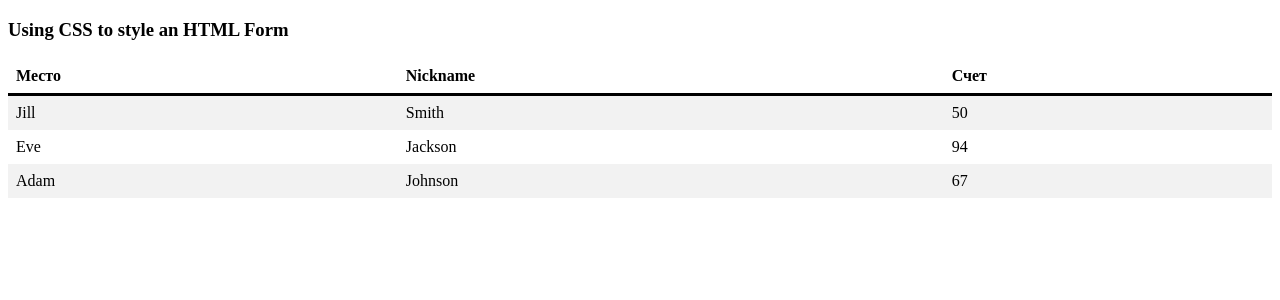
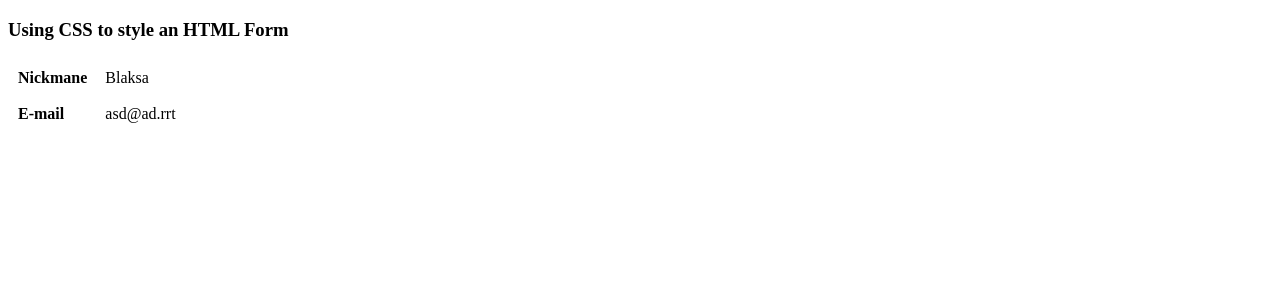
Before and after one commit to frontend-park-mail-ru/2017_1_Team61, a Node server app: page /r/ in a window 1280 px wide. Shown: the top 300 px of the page. Run offline with Node 20, Linux system fonts and the light colour scheme.

Commit message:
before refactor

```diff
--- a/static/css/leaderboard.css
+++ b/static/css/leaderboard.css
@@ -7,10 +7,10 @@ th, td {
     text-align: left;
     padding: 8px;
 }
-th {
+.leaderboard-table th {
     border-bottom: 3px solid black;
 }
 
-tr:nth-child(even){
+.leaderboard-table tr:nth-child(even){
     background-color: #f2f2f2;
 }
--- a/static/index.html
+++ b/static/index.html
@@ -18,7 +18,7 @@
 </main>
 
 <footer class="main-page-footer">
-    <a class="footer-help-link" href="">help</a>
+    <a class="footer-help-link" >help</a>
 </footer>
 
 <!--scripts-->
@@ -36,6 +36,8 @@
 <script src="js/templates/compiled/sign_up.pug.js"></script>
 <script src="js/templates/compiled/leaderboard.pug.js"></script>
 <script src="js/templates/compiled/mainWindow.js"></script>
+<script src="js/templates/compiled/profile.pug.js"></script>
+<script src="js/templates/compiled/about.pug.js"></script>
 
 <!--<script src="js/blocks/login/login_form.js"></script>-->
 <!--<script src="js/blocks/sign_up/sign_up_form.js"></script>-->
@@ -55,6 +57,8 @@
 <script src="js/views/loginModalView.js"></script>
 <script src="js/views/signupModalVew.js"></script>
 <script src="js/views/leaderBoardModalView.js"></script>
+<script src="js/views/profileModalView.js"></script>
+<script src="js/views/aboutModalVIew.js"></script>
 
 
 <script src="js/main.js"></script>
--- /dev/null
+++ b/static/js/templates/compiled/about.pug.js
@@ -0,0 +1 @@
+function aboutTemplate(locals) {var pug_html = "", pug_mixins = {}, pug_interp;pug_html = pug_html + "\u003Cdiv class=\"about-modal\"\u003E\u003Cp\u003EТут какой-то текст\u003C\u002Fp\u003E\u003Cp\u003EАвторы этого безобразия:\u003C\u002Fp\u003E\u003Cul\u003E\u003Cli\u003EБуклин Сергей\u003C\u002Fli\u003E\u003Cli\u003EБуторин Сергей\u003C\u002Fli\u003E\u003Cli\u003EЯкубов Алексей\u003C\u002Fli\u003E\u003C\u002Ful\u003E\u003C\u002Fdiv\u003E";;return pug_html;}
--- /dev/null
+++ b/static/js/templates/compiled/profile.pug.js
@@ -0,0 +1,2 @@
+function pug_escape(e){var a=""+e,t=pug_match_html.exec(a);if(!t)return e;var r,c,n,s="";for(r=t.index,c=0;r<a.length;r++){switch(a.charCodeAt(r)){case 34:n="&quot;";break;case 38:n="&amp;";break;case 60:n="&lt;";break;case 62:n="&gt;";break;default:continue}c!==r&&(s+=a.substring(c,r)),c=r+1,s+=n}return c!==r?s+a.substring(c,r):s}
+var pug_match_html=/["&<>]/;function profileTemplate(locals) {var pug_html = "", pug_mixins = {}, pug_interp;;var locals_for_with = (locals || {});(function (user) {pug_html = pug_html + "\u003Cdiv class=\"profile-modal\"\u003E\u003Ctable class=\"profile-table\"\u003E\u003Ctr\u003E\u003Cth\u003ENickname\u003C\u002Fth\u003E\u003Ctd\u003E" + (pug_escape(null == (pug_interp = user.nickname) ? "" : pug_interp)) + "\u003C\u002Ftd\u003E\u003C\u002Ftr\u003E\u003Ctr\u003E\u003Cth\u003EEmail\u003C\u002Fth\u003E\u003Ctd\u003E" + (pug_escape(null == (pug_interp = user.email) ? "" : pug_interp)) + "\u003C\u002Ftd\u003E\u003C\u002Ftr\u003E\u003C\u002Ftable\u003E\u003C\u002Fdiv\u003E";}.call(this,"user" in locals_for_with?locals_for_with.user:typeof user!=="undefined"?user:undefined));;return pug_html;}
--- a/static/js/views/mainWindowView.js
+++ b/static/js/views/mainWindowView.js
@@ -36,6 +36,7 @@
       document.querySelector('.btn-left').addEventListener('click', () => { router.go('/game'); });
       document.querySelector('.btn-right').addEventListener('click', () => { router.go('/game'); });
       document.querySelector('.leaderboard-button').addEventListener('click', () => { router.go('/leaderboard'); });
+      document.querySelector('.footer-help-link').addEventListener('click', () => { router.go('/about'); });
 
       if (this.data.authorised) {
         document.querySelector('.profile-link').addEventListener('click', () => {
--- a/static/js/views/profileView.js
+++ /dev/null
@@ -1,3 +0,0 @@
-/**
- * Created by tlakatlekutl on 27.03.17.
- */
--- a/static/router.html
+++ b/static/router.html
@@ -10,27 +10,15 @@
 <h3>Using CSS to style an HTML Form</h3>
 
 
-<div class="leaderboard-modal" style="overflow-y:auto;">
-    <table class="leaderboard-table">
+<div class="profile-modal" style="overflow-y:auto;">
+    <table class="profile-table">
         <tr>
-            <th>Место</th>
-            <th>Nickname</th>
-            <th>Счет</th>
+            <th>Nickmane</th>
+            <td>Blaksa</td>
         </tr>
         <tr>
-            <td>Jill</td>
-            <td>Smith</td>
-            <td>50</td>
-        </tr>
-        <tr>
-            <td>Eve</td>
-            <td>Jackson</td>
-            <td>94</td>
-        </tr>
-        <tr>
-            <td>Adam</td>
-            <td>Johnson</td>
-            <td>67</td>
+            <th>E-mail</th>
+            <td>asd@ad.rrt</td>
         </tr>
     </table>
 </div>
```
Also changed, not shown: static/css/index.css (+8 -6 lines), static/js/main.js (+7 -2 lines), static/js/templates/about.pug (added, +7 -0 lines), static/js/templates/profile.pug (added, +8 -0 lines), static/js/views/aboutModalVIew.js (added, +18 -0 lines), static/js/views/leaderBoardModalView.js (+4 -4 lines), static/js/views/loginModalView.js (+7 -0 lines), static/js/views/modalView.js (+10 -1 lines), static/js/views/profileModalView.js (added, +28 -0 lines), static/js/views/signupModalVew.js (+7 -0 lines).
